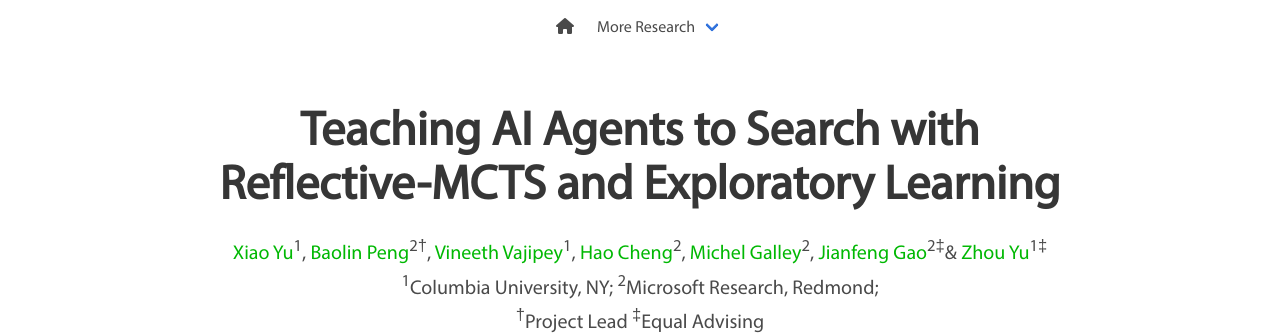
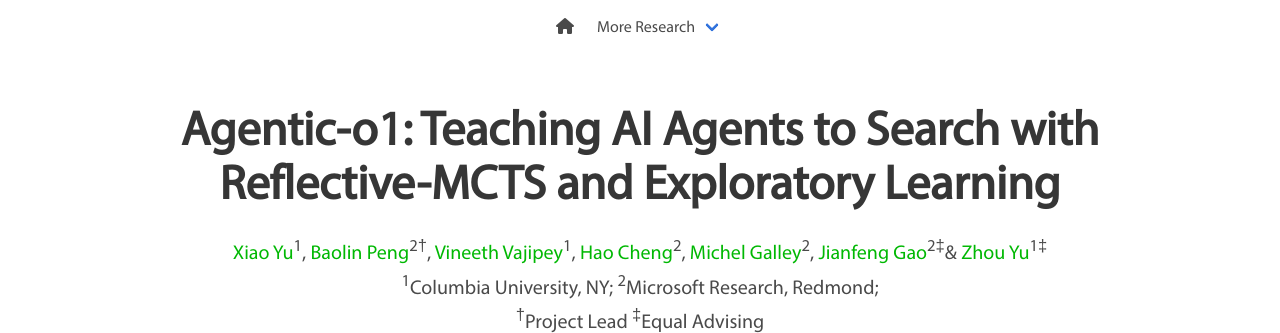
Before and after one commit to Agent-E3/Agent-E3.github.io, a plain HTML site: page rmcts-exploratory-learning/index.html in a window 1280 px wide. Shown: the top 333 px of the page. Drawn offline with nearby package versions, Linux system fonts and the light colour scheme; some icons are missing; a web font is replaced by a local one.

Commit message:
updated website title

```diff
--- a/rmcts-exploratory-learning/index.html
+++ b/rmcts-exploratory-learning/index.html
@@ -111,7 +111,7 @@
         <div class="container is-max-desktop">
             <div class="columns is-centered">
                 <div class="column has-text-centered">
-                    <h1 class="title is-1 publication-title">Teaching AI Agents to Search with <br/>Reflective-MCTS and Exploratory Learning</h1>
+                    <h1 class="title is-1 publication-title">Agentic-o1: Teaching AI Agents to Search with <br/>Reflective-MCTS and Exploratory Learning</h1>
                     <!-- <h3 class="title is-4 conference-authors"><a target="_blank" href="https://icml.cc/">ICML 2023</a> -->
                     </h3>
                     <div class="is-size-5 publication-authors">
```
Also changed, not shown: index.html (+1 -1 lines).
